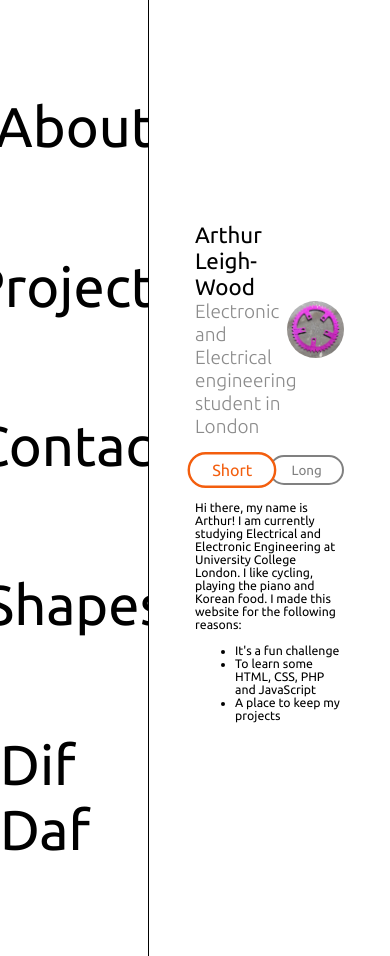
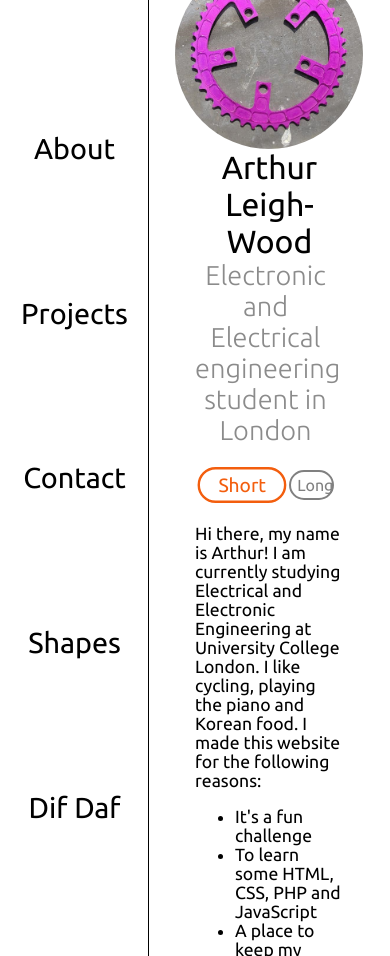
Before and after one commit to aleighwood/personalWebsite, a PHP site: page /Pages/aboutPage.html in a window 390 px wide. Run offline with PHP 8.4, Linux system fonts and the light colour scheme.

Commit message:
made more mobile friendly

```diff
--- a/Styles/General.css
+++ b/Styles/General.css
@@ -19,9 +19,12 @@
 */
 
 
+/*
+html {
+  font-size: 100%;
+  @media only screen and (max-width: 500px) {
+    font-size: 70%;
+  }
+}
 
-@media(max-width:900px){
-html{
-	font-size: 70%;
-}
-}
+*/
--- a/Styles/aboutPage.css
+++ b/Styles/aboutPage.css
@@ -1,13 +1,16 @@
 .aboutPage-RHS-content {
 	position: absolute;
 	right: 0px;
-	height: 100vh;
+	height:100vh;
 	width: 61.8vw;
 	background-color: white;
 	display: flex;
 	justify-content: center;
 	align-items: center;
 	border-left: 1px solid black;
+	overflow-y: auto;
+	/*padding-left: 1rem;*/
+
 }
 
 .aboutme-container {
@@ -25,37 +28,53 @@
 	flex-direction: row;
 	justify-content: space-between;
 	width: 100%;
-	flex-wrap: wrap-reverse;
+
 	align-items: center;
 }
 
+
+@media (max-width: 1200px) {
+	.header-section {
+		flex-direction: column-reverse;
+		align-items: center;
+	}
+	.header-frame {
+		width: 100%;
+		text-align: center;
+	}
+}
+
+
+@media(max-width:500px){
+	button.about-me-button {
+		font-size: 0.1rem;
+	}
+}
+
 .header-frame {
-	width: 61.8%;
+	/*width: 61.8%;*/
 	height: 100%;
 	display: flex;
 	flex-direction: column;
-	justify-content:center;
+	justify-content: center;
 	height: 100%;
-
 }
 
 .name {
 	font-weight: 400;
 	font-size: 2rem;
-
 }
 
 .occupation {
 	font-weight: 300;
 	color: #8b8b8b;
 	font-size: 1.7rem;
-  padding-right: 0.5rem;
+	padding-right: 0.5rem;
 }
 
 img {
-	width: 38.2%;
+	width: 188px;
 	border-radius: 60%;
-
 }
 
 .toggles {
@@ -67,10 +86,10 @@
 }
 
 button.about-me-button {
-	width: 120px;
+	width: 30%;
 	height: 30px;
 	font-family: 'Ubuntu', Arial;
-	font-size: 1.2rem;
+	font-size: 1rem;
 	background-color: white;
 	border: 2px solid gray;
 	color: gray;
@@ -86,10 +105,9 @@
 }
 
 button.about-me-clicked {
-	width: 120px;
+	width: 50%;
 	height: 30px;
 	font-family: 'Ubuntu', Arial;
-	font-size: 1.2rem;
 	background-color: white;
 	border: 2px solid #f35e0e;
 	color: #f35e0e;
--- a/Styles/contactPage.css
+++ b/Styles/contactPage.css
@@ -101,4 +101,8 @@
 	#contact-send-button{
 		font-size: 5vh ;
 	}
+
+	.contact-input-line{
+		font-size: 0.5rem;
+	}
 }
--- a/Styles/sideBar.css
+++ b/Styles/sideBar.css
@@ -17,6 +17,13 @@
   transition: font-weight 0.15s, transform 0.15s;
 }
 
+
+@media only screen and (max-width:900px){
+.sidebar-title{
+  font-size:1.8rem;
+}
+}
+
 .sidebar-title:hover{
   font-weight:700;
   /*font-style:italic;*/
```
Also changed, not shown: Styles/projectPage.css (+8 -2 lines), Styles/shapesPage.css (+7 -8 lines).
